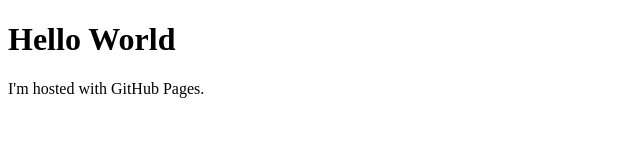
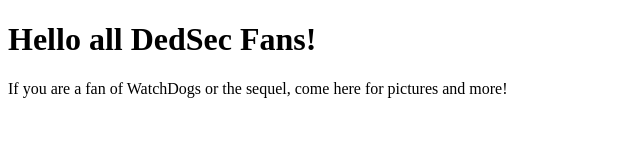
Before and after one commit to WatchDogs2345/DedSec, a plain HTML site: page index.html in a window 1280 px wide. Shown: the whole page, without its empty margins (0-640 px from the left). Drawn offline with Linux system fonts and the light colour scheme.

Commit message:
Update index.html

```diff
--- a/index.html
+++ b/index.html
@@ -1,7 +1,7 @@
 <!DOCTYPE html>
 <html>
 <body>
-<h1>Hello World</h1>
-<p>I'm hosted with GitHub Pages.</p>
+<h1>Hello all DedSec Fans!</h1>
+<p>If you are a fan of WatchDogs or the sequel, come here for pictures and more!</p>
 </body>
 </html>
```
